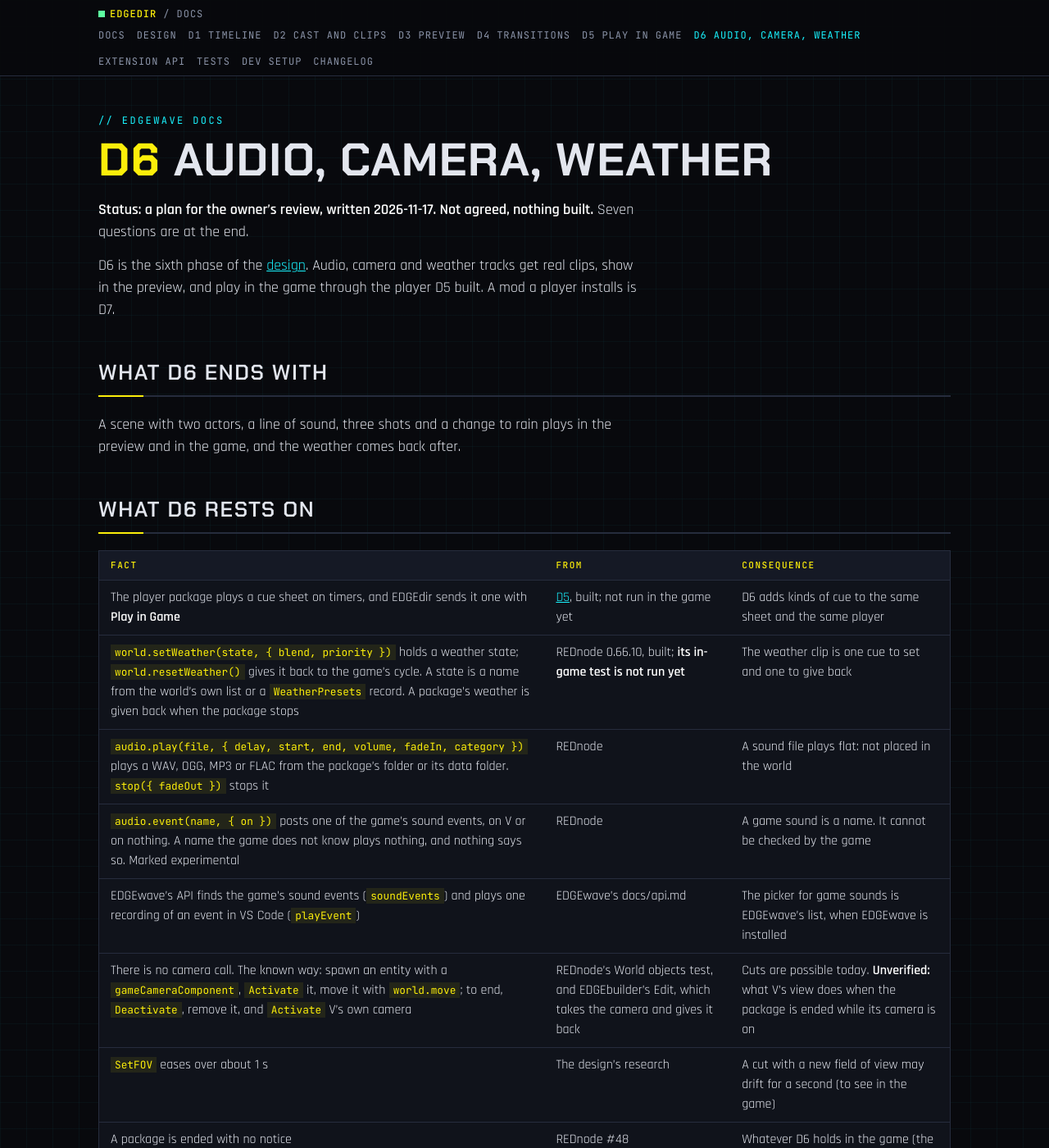
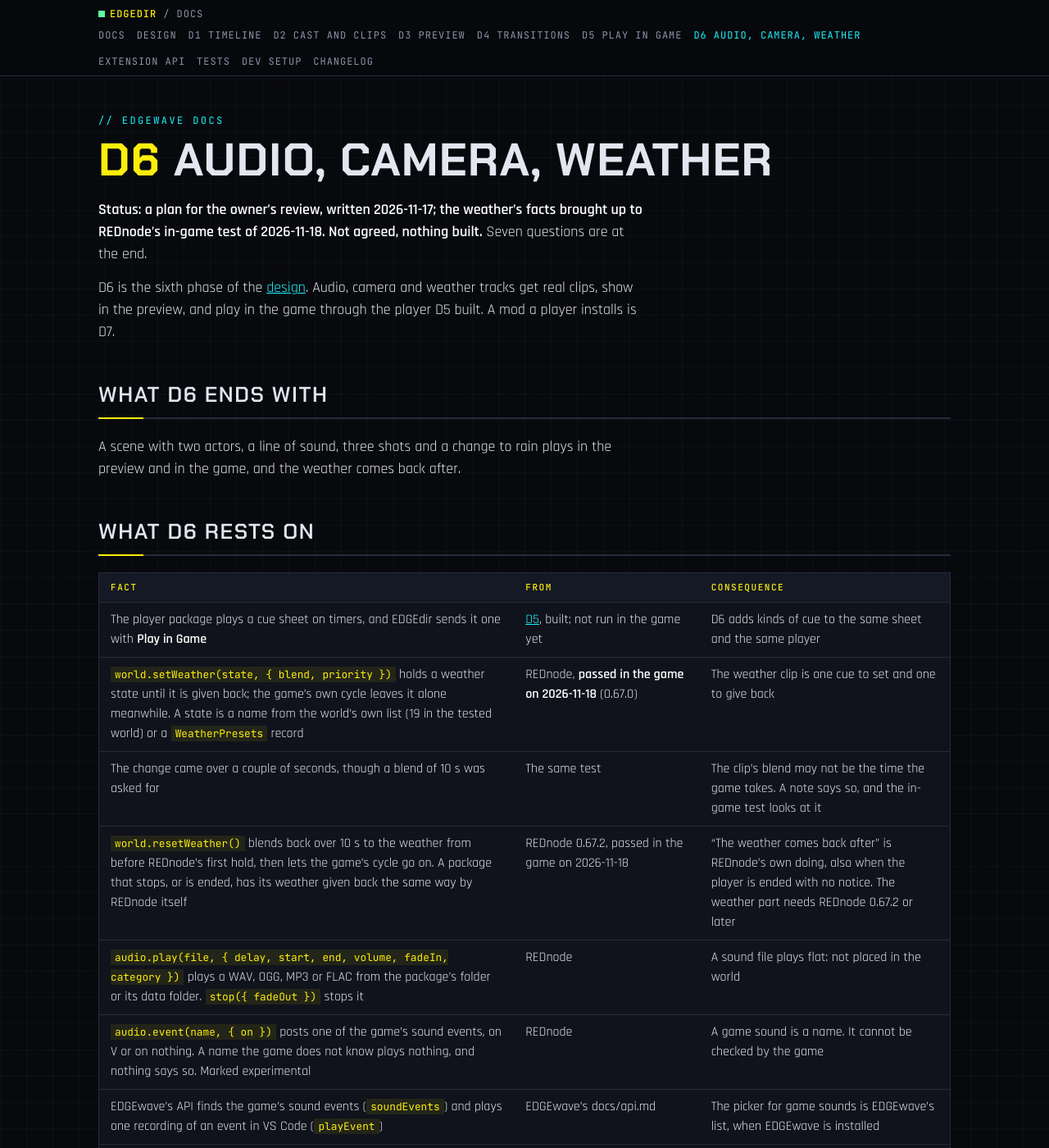
Before and after one commit to Edgemodders/EDGEdir, a Jekyll site: the page built from docs/d6-audio-camera-weather.md, in a window 1280 px wide and 1400 px high. Shown: the whole window at 82% size. Built offline with Jekyll 4.4.1, drawn with Linux system fonts in a browser that asks for light colours; some of the changed text lies outside the part shown.

Commit message:
D6's plan: the weather's facts from REDnode's in-game test
Co-Authored-By: Claude Fable 5.2 <noreply@anthropic.com>

```diff
--- a/docs/d6-audio-camera-weather.md
+++ b/docs/d6-audio-camera-weather.md
@@ -4,7 +4,7 @@ title: D6 Audio, camera, weather
 
 # <span class="y">D6</span> Audio, camera, weather
 
-**Status: a plan for the owner's review, written 2026-11-17. Not agreed, nothing built.** Seven questions are at the end.
+**Status: a plan for the owner's review, written 2026-11-17; the weather's facts brought up to REDnode's in-game test of 2026-11-18. Not agreed, nothing built.** Seven questions are at the end.
 
 D6 is the sixth phase of the [design](design.html). Audio, camera and weather tracks get real clips, show in the preview, and play in the game through the player D5 built. A mod a player installs is D7.
 
@@ -17,7 +17,9 @@ A scene with two actors, a line of sound, three shots and a change to rain plays
 | Fact | From | Consequence |
 |---|---|---|
 | The player package plays a cue sheet on timers, and EDGEdir sends it one with **Play in Game** | [D5](d5-play-in-game.html), built; not run in the game yet | D6 adds kinds of cue to the same sheet and the same player |
-| `world.setWeather(state, { blend, priority })` holds a weather state; `world.resetWeather()` gives it back to the game's cycle. A state is a name from the world's own list or a `WeatherPresets` record. A package's weather is given back when the package stops | REDnode 0.66.10, built; **its in-game test is not run yet** | The weather clip is one cue to set and one to give back |
+| `world.setWeather(state, { blend, priority })` holds a weather state until it is given back; the game's own cycle leaves it alone meanwhile. A state is a name from the world's own list (19 in the tested world) or a `WeatherPresets` record | REDnode, **passed in the game on 2026-11-18** (0.67.0) | The weather clip is one cue to set and one to give back |
+| The change came over a couple of seconds, though a blend of 10 s was asked for | The same test | The clip's blend may not be the time the game takes. A note says so, and the in-game test looks at it |
+| `world.resetWeather()` blends back over 10 s to the weather from before REDnode's first hold, then lets the game's cycle go on. A package that stops, or is ended, has its weather given back the same way by REDnode itself | REDnode 0.67.2, passed in the game on 2026-11-18 | "The weather comes back after" is REDnode's own doing, also when the player is ended with no notice. The weather part needs REDnode 0.67.2 or later |
 | `audio.play(file, { delay, start, end, volume, fadeIn, category })` plays a WAV, OGG, MP3 or FLAC from the package's folder or its data folder. `stop({ fadeOut })` stops it | REDnode | A sound file plays flat: not placed in the world |
 | `audio.event(name, { on })` posts one of the game's sound events, on V or on nothing. A name the game does not know plays nothing, and nothing says so. Marked experimental | REDnode | A game sound is a name. It cannot be checked by the game |
 | EDGEwave's API finds the game's sound events (`soundEvents`) and plays one recording of an event in VS Code (`playEvent`) | EDGEwave's docs/api.md | The picker for game sounds is EDGEwave's list, when EDGEwave is installed |
@@ -43,7 +45,7 @@ Each part is a document rule, a piece of the editor, a kind of cue, and a step i
 | One track | A scene has at most one weather track (the design). A second is refused |
 | The picker | The game's weather states, read from the game's files through REDbridge (the `WeatherPresets` records), with their plain names. No list is kept in the repo |
 | In the preview | The clip's name on the lane; while the playhead is in it, the viewport's line names the weather and the background takes a tint (grey for rain and fog, warm for sun). No rain or fog is drawn |
-| In the game | A cue at the clip's start: `world.setWeather(state, { blend })`. Where a weather clip ends with no other after it, and at Stop: `world.resetWeather()` |
+| In the game | A cue at the clip's start: `world.setWeather(state, { blend })`. Where a weather clip ends with no other after it, and at Stop: `world.resetWeather()`, which blends back over 10 s to the weather from before the scene |
 | Notes | "The blend is the game's: it starts at the clip's start", and a note when two weather clips touch with a blend longer than the first clip |
 
 ## Audio (D6b)
@@ -96,7 +98,7 @@ Each part is a document rule, a piece of the editor, a kind of cue, and a step i
 
 | To | Need | State |
 |---|---|---|
-| REDnode #46 | The weather's in-game test | Built in 0.66.10, test not run |
+| REDnode #46 | The weather's calls | Done: passed in the game on 2026-11-18, with giving back in 0.67.2. Nothing more is needed for D6a |
 | REDnode | The camera given back by the host when a package is ended, if the spike shows V is left without a view | To file after the spike, if needed |
 | EDGEwave | A mix rendered to a file through its API, and a sound's length | To file if question A3 is yes |
 | REDnode | Sound on an entity or at a place | Already in the design's list, after D6 |
```
Also changed, not shown: CLAUDE.md (+1 -0 lines).
